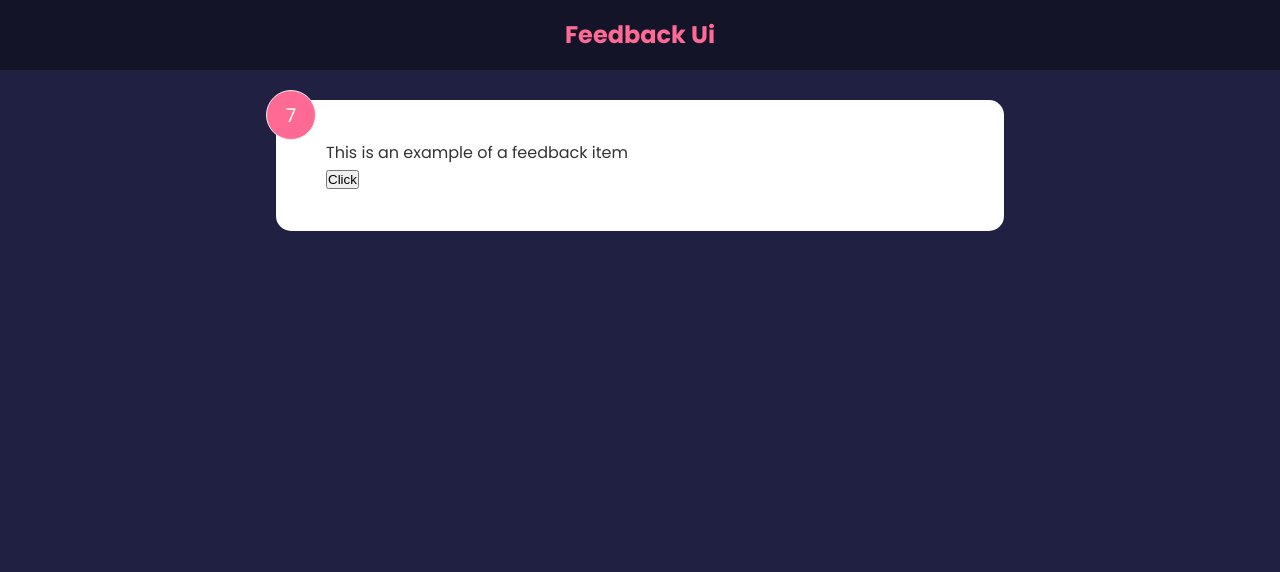
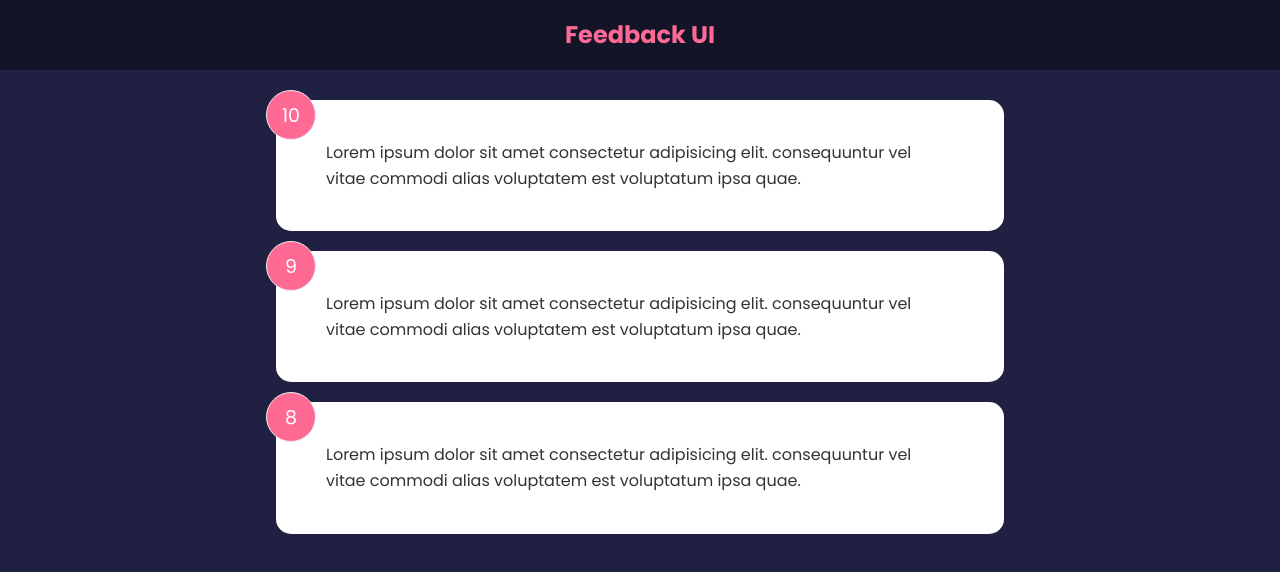
Before and after one commit to Felipeazs/feedback-app, a React (Create React App) app: page / in a window 1280 px wide. Shown: the top 572 px of the page. Built offline with nearby package versions, Linux system fonts and the light colour scheme.

Commit message:
FeedbackData, FeedbackList,

```diff
--- a/src/App.js
+++ b/src/App.js
@@ -1,15 +1,18 @@
-import React, { Fragment } from 'react';
+import React, { Fragment, useState } from 'react';
+
 import Header from './components/Header';
-import FeedbackItem from './components/FeedbackItem';
+import FeedbackList from './components/FeedbackList';
+import FeedbackData from './data/FeedbackData';
 
 const App = ({ name }) => {
+	const [feedbacks, setfeedbacks] = useState(FeedbackData);
 	const title = name;
 
 	return (
 		<Fragment>
-			<Header />
+			<Header text={title} />
 			<div className='container'>
-				<FeedbackItem />
+				<FeedbackList feedbacks={feedbacks} />
 			</div>
 		</Fragment>
 	);
--- a/src/components/FeedbackItem.jsx
+++ b/src/components/FeedbackItem.jsx
@@ -1,21 +1,10 @@
-import React, { useState } from 'react';
+import React from 'react';
 
-const FeedbackItem = () => {
-	const [rating, setRating] = useState(7);
-	const [text, setText] = useState('This is an example of a feedback item');
-
-	const handleClick = () => {
-		setText('Change the rating');
-		setRating((prevState) => {
-			return prevState + 1;
-		});
-	};
-
+const FeedbackItem = ({ rating, text }) => {
 	return (
 		<div className='card'>
 			<div className='num-display'>{rating}</div>
 			<div className='text-display'>{text}</div>
-			<button onClick={handleClick}>Click</button>
 		</div>
 	);
 };
--- /dev/null
+++ b/src/components/FeedbackList.jsx
@@ -0,0 +1,19 @@
+import React from 'react';
+
+import FeedbackItem from './FeedbackItem';
+
+const FeedbackList = ({ feedbacks }) => {
+	if (!feedbacks || feedbacks.length === 0) {
+		return <p>No feedbacks yet.</p>;
+	}
+	const feedbackList = feedbacks.map((feedback) => (
+		<FeedbackItem
+			key={feedback.id}
+			rating={feedback.rating}
+			text={feedback.text}
+		/>
+	));
+	return <div className='feedback-list'>{feedbackList}</div>;
+};
+
+export default FeedbackList;
--- /dev/null
+++ b/src/data/FeedbackData.js
@@ -0,0 +1,19 @@
+const FeedbackData = [
+	{
+		id: 1,
+		rating: 10,
+		text: 'Lorem ipsum dolor sit amet consectetur adipisicing elit. consequuntur vel vitae commodi alias voluptatem est voluptatum ipsa quae.',
+	},
+	{
+		id: 2,
+		rating: 9,
+		text: 'Lorem ipsum dolor sit amet consectetur adipisicing elit. consequuntur vel vitae commodi alias voluptatem est voluptatum ipsa quae.',
+	},
+	{
+		id: 3,
+		rating: 8,
+		text: 'Lorem ipsum dolor sit amet consectetur adipisicing elit. consequuntur vel vitae commodi alias voluptatem est voluptatum ipsa quae.',
+	},
+];
+
+export default FeedbackData;
--- a/src/index.js
+++ b/src/index.js
@@ -5,4 +5,4 @@ import './index.css';
 import App from './App';
 
 const root = ReactDOM.createRoot(document.getElementById('root'));
-root.render(<App name='My App' />);
+root.render(<App name='Feedback UI' />);
```
